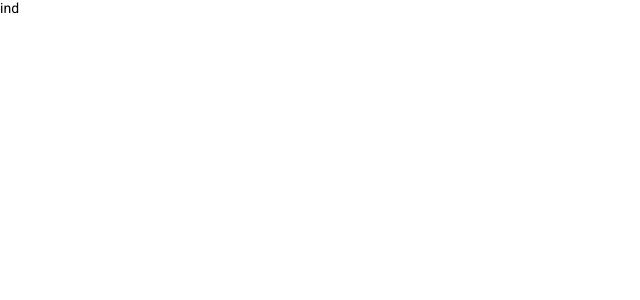
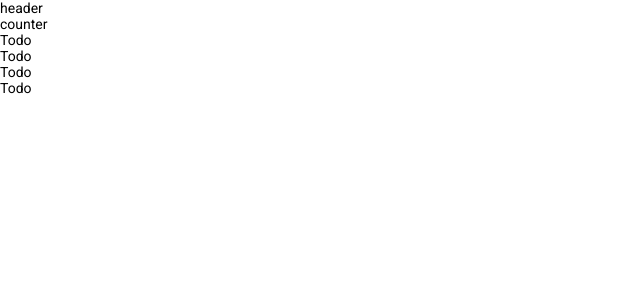
Before and after one commit to Poletti99/todo-list-frontend, a React (Create React App) app: page / in a window 1280 px wide. Shown: the top 300 px of the page, without its empty margins (0-640 px from the left). Built offline with nearby package versions, Linux system fonts and the light colour scheme; the HTML template or start-up script is replaced by a standard one.

Commit message:
Criando a estrutura de componentes da pagina index

```diff
--- a/src/components/Todo/index.js
+++ b/src/components/Todo/index.js
@@ -0,0 +1,7 @@
+import React from 'react';
+
+// import { Container } from './styles';
+
+export default function Todo() {
+  return <div>Todo</div>;
+}
--- a/src/pages/Index/index.js
+++ b/src/pages/Index/index.js
@@ -1,7 +1,20 @@
 import React from 'react';
 
-// import { Container } from './styles';
+import { Container, Header, TodoCount, TodoList } from './styles';
+import Todo from '../../components/Todo';
 
 export default function Index() {
-  return <div>ind</div>;
+  return (
+    <Container>
+      <Header>header</Header>
+      <TodoCount>counter</TodoCount>
+
+      <TodoList>
+        <Todo />
+        <Todo />
+        <Todo />
+        <Todo />
+      </TodoList>
+    </Container>
+  );
 }
--- a/src/pages/Index/styles.js
+++ b/src/pages/Index/styles.js
@@ -0,0 +1,9 @@
+import styled from 'styled-components';
+
+export const Container = styled.div``;
+
+export const Header = styled.div``;
+
+export const TodoCount = styled.div``;
+
+export const TodoList = styled.div``;
--- a/src/services/api.js
+++ b/src/services/api.js
@@ -0,0 +1,5 @@
+import axios from 'axios';
+
+export const api = axios.create({
+  baseURL: process.env.REACT_APP_API_URL
+});
```
Also changed, not shown: 2 other files (tests, documents, lock files or other folders).
